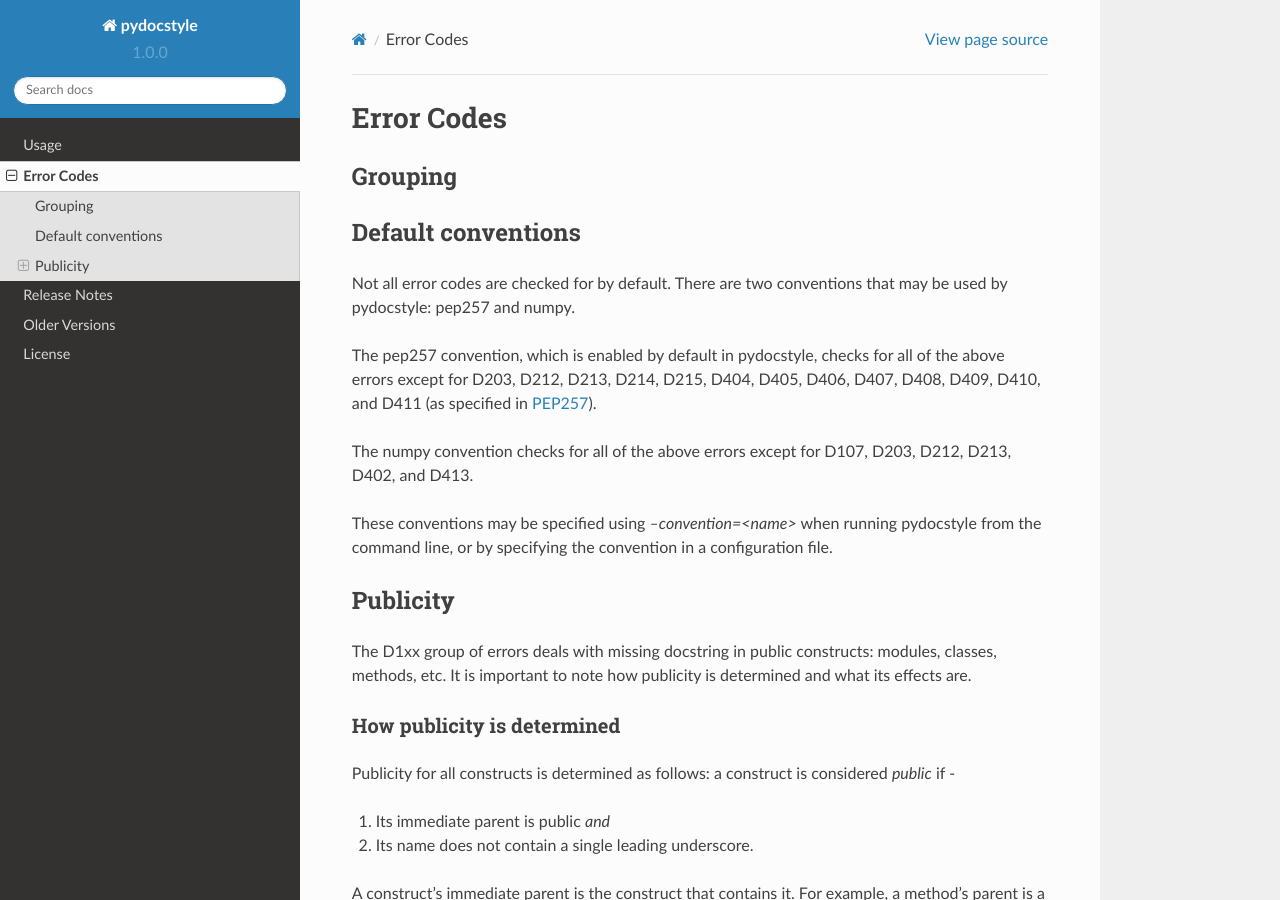
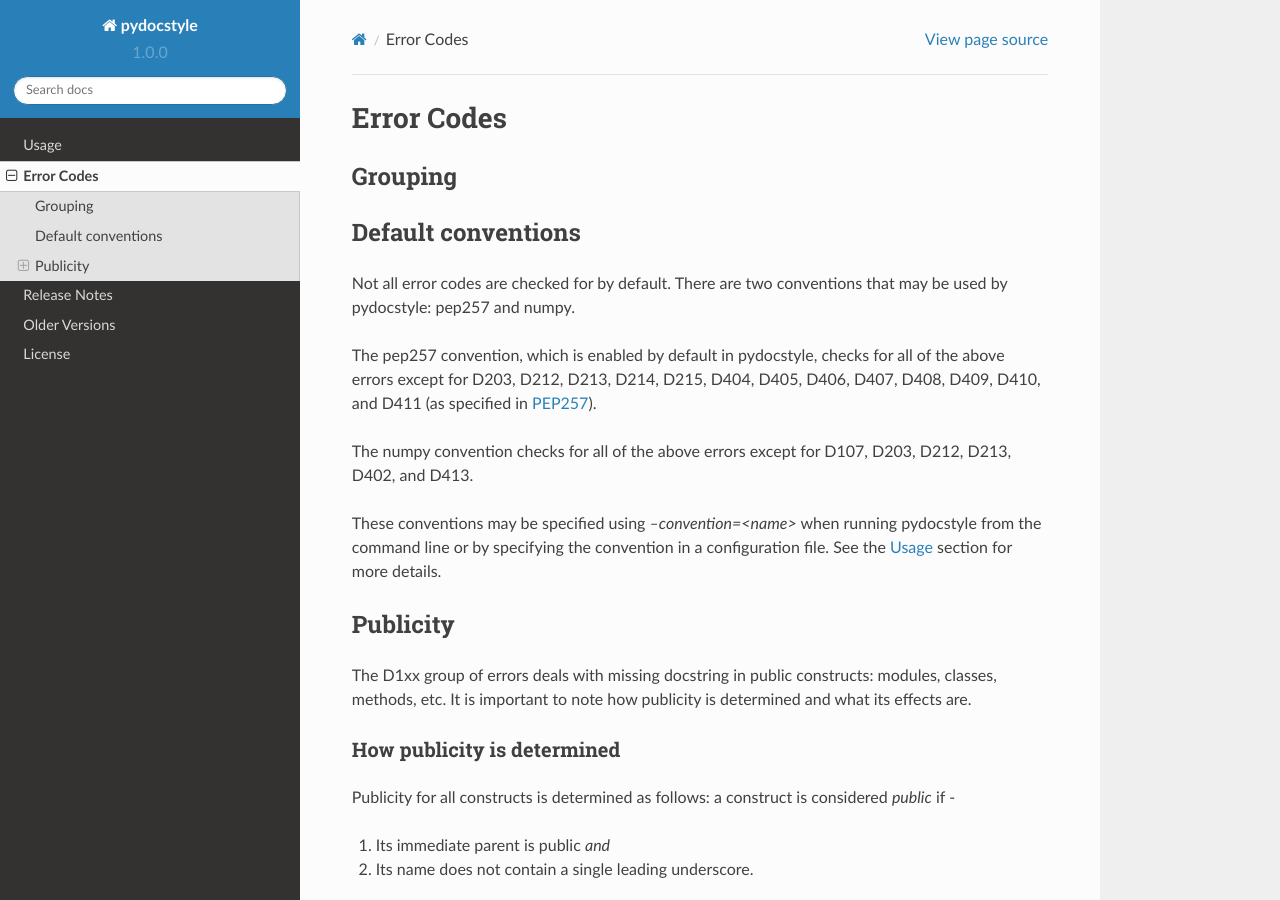
Before and after one commit to PyCQA/pydocstyle, a Sphinx documentation site: the page built from docs/error_codes.rst, in a window 1280 px wide and 900 px high. Built offline with Sphinx 7.4.7 and the Read the Docs theme 2.0.0, drawn with Linux system fonts in a browser that asks for light colours; the version number is read from the project's files by our own code.

Commit message:
Add link to usage section from conventions section

```diff
--- a/docs/error_codes.rst
+++ b/docs/error_codes.rst
@@ -21,8 +21,9 @@
 D107, D203, D212, D213, D402, and D413.
 
 These conventions may be specified using `--convention=<name>` when
-running pydocstyle from the command line, or by specifying the
-convention in a configuration file.
+running pydocstyle from the command line or by specifying the
+convention in a configuration file.  See the :ref:`cli_usage` section
+for more details.
 
 Publicity
 ---------
```
